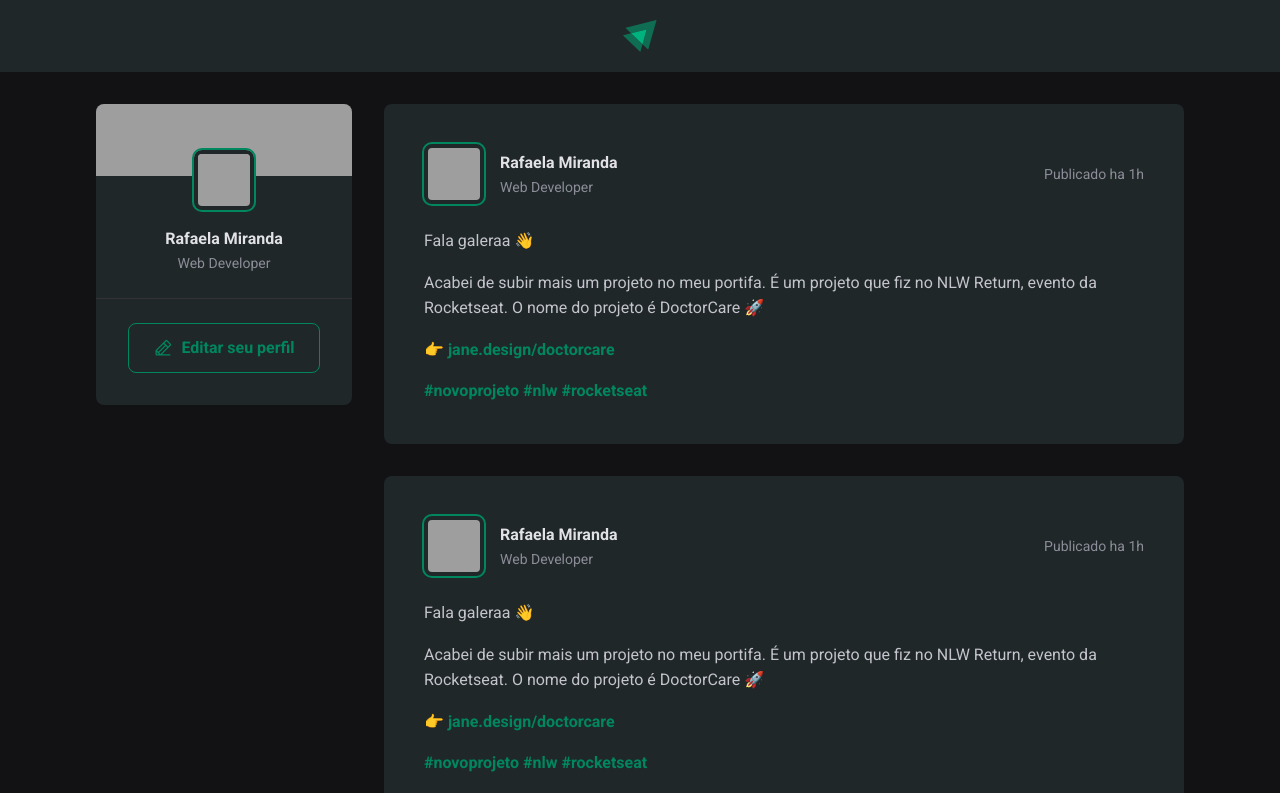
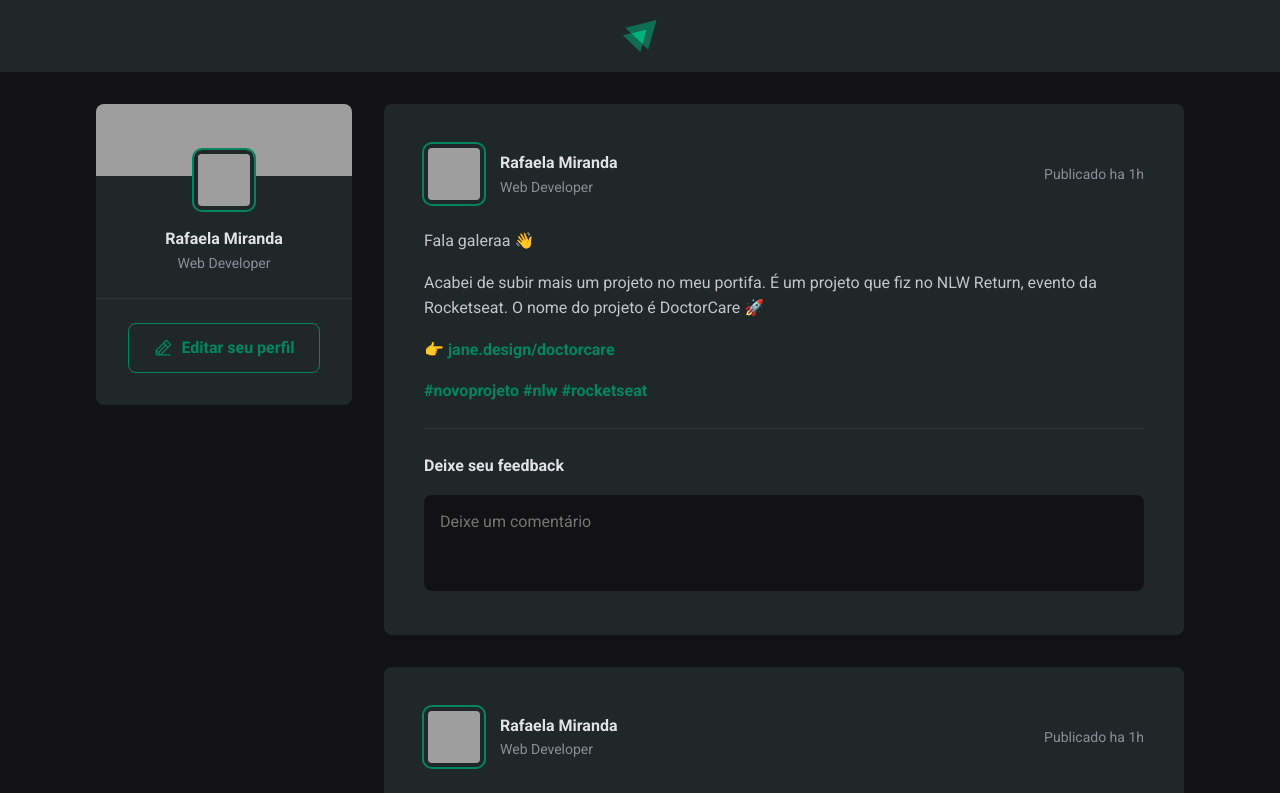
Before and after one commit to rafaelamiranda/Ignite-Feed, a React (Vite) app: page / in a window 1280 px wide. Shown: the top 793 px of the page. Built offline with nearby package versions, Linux system fonts and the light colour scheme; grey boxes are pictures that could not be loaded.

Commit message:
feat: Criação do componente de Comentário

```diff
--- a/src/components/Post.jsx
+++ b/src/components/Post.jsx
@@ -24,6 +24,18 @@
           <a href="">#rocketseat</a>
         </p>
       </div>
+
+      <form className={styles.commentForm}>
+        <strong>Deixe seu feedback</strong>
+
+        <textarea
+          placeholder="Deixe um comentário"
+        />
+
+        <footer>
+          <button type='submit'>Publicar</button>
+        </footer>
+      </form>
     </article>
   )
 }
--- a/src/components/Post.module.css
+++ b/src/components/Post.module.css
@@ -65,3 +65,54 @@
   color: var(--gray-400);
   line-height: 1.6;
 }
+
+.commentForm {
+  width: 100%;
+  margin-top: 1.5rem;
+  padding-top: 1.5rem;
+  border-top: 1px solid var(--gray-600);
+}
+
+.commentForm > strong {
+  line-height: 1.6;
+  color: var(--gray-100);
+}
+
+.commentForm textarea {
+  width: 100%;
+  background: var(--gray-900);
+  border: 0;
+  resize: none;
+  height: 6rem;
+  padding: 1rem;
+  border-radius: 8px;
+  color: var(--gray-100);
+  line-height: 1.4;
+  margin-top: 1rem;
+}
+
+.commentForm footer {
+  visibility: hidden;
+  max-height: 0;
+}
+
+.commentForm button[type="submit"] {
+  padding: 1rem 1.5rem;
+  margin-top: 1rem;
+  border-radius: 8px;
+  border: 0;
+  background: var(--green-500);
+  color: var(--white);
+  font-weight: bold;
+  cursor: pointer;
+  transition: background-color 0.1s;
+}
+
+.commentForm button[type="submit"]:hover {
+  background: var(--green-300);
+}
+
+.commentForm:focus-within footer {
+  visibility: visible;
+  max-height: none;
+}
--- a/src/global.css
+++ b/src/global.css
@@ -11,6 +11,12 @@
   --green-300: #00B37E;
   --green-500: #00875F;
 }
+
+:focus {
+  outline: transparent;
+  box-shadow: 0 0 0 2px var(--green-500);
+}
+
 * {
   margin: 0;
   padding: 0;
```
Lines whose indentation alone changed are shown as unchanged.
